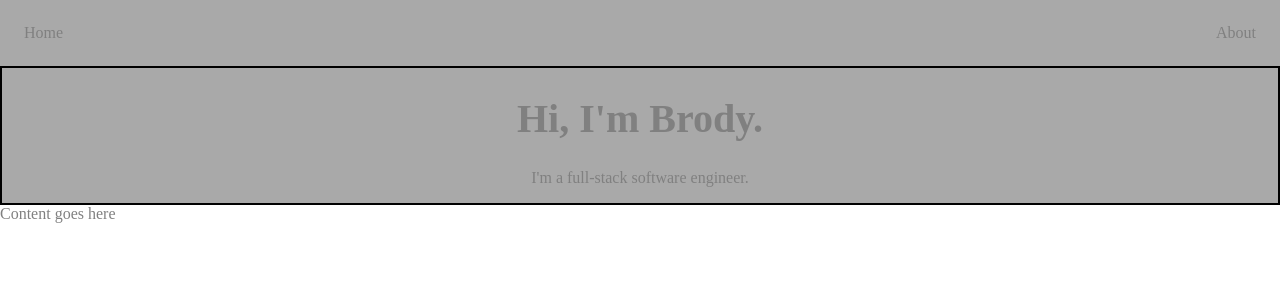
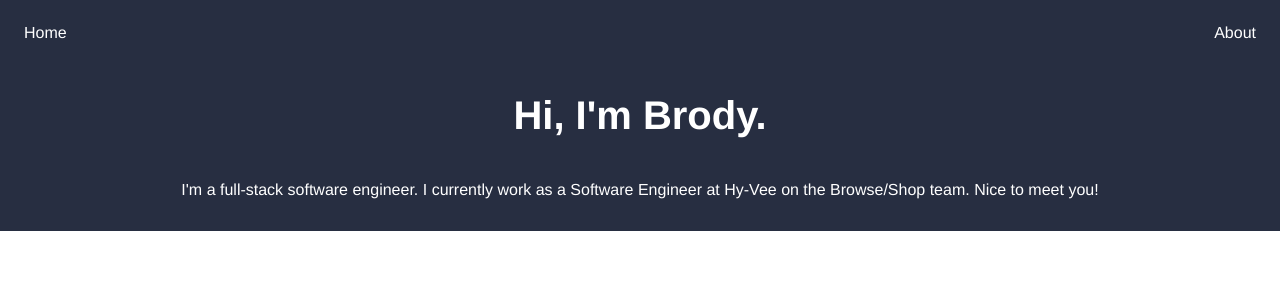
Before and after one commit to brodyd795/personal-site, a Next.js app: page / in a window 1280 px wide. Shown: the top 300 px of the page. Built offline with nearby package versions, Linux system fonts and the light colour scheme.

Commit message:
Finish up barebones header

```diff
--- a/components/header.tsx
+++ b/components/header.tsx
@@ -4,7 +4,7 @@ import styled from 'styled-components';
 import Link from 'next/link';
 
 const StyledHeader = styled.div`
-    background-color: darkgray;
+    background-color: #272e41;
 `;
 
 const StyledTopBar = styled.div`
@@ -14,7 +14,6 @@ const StyledTopBar = styled.div`
 `;
 
 const StyledHero = styled.div`
-    border: 2px solid black;
 `;
 
 const StyledLink = styled.a`
@@ -33,6 +32,7 @@ const StyledH1 = styled.h1`
 
 const StyledDescription = styled.p`
     text-align: center;
+    padding: 16px 32px 32px;
 `;
 
 interface IHeaderProps {
--- a/pages/_app.tsx
+++ b/pages/_app.tsx
@@ -7,8 +7,9 @@ interface IProps {
 
 const GlobalStyle = createGlobalStyle`
   body {
-    color: grey;
+    color: white;
     margin: 0;
+    font-family: Helvetica, sans-serif;
   }
 
   #__next {
--- a/pages/about.tsx
+++ b/pages/about.tsx
@@ -3,7 +3,7 @@ import React from 'react';
 import {Container} from '../components/container';
 
 const About = () => (
-    <Container headerText='About' subHeaderText='some subHeader text...'>
+    <Container headerText={'About'} subHeaderText={'A bit more about me...'}>
         <main>
             <div>All about me!</div>
         </main>
--- a/pages/index.tsx
+++ b/pages/index.tsx
@@ -2,8 +2,11 @@ import React from 'react';
 
 import {Container} from '../components/container';
 
+const headerText = 'Hi, I\'m Brody.';
+const subHeaderText = 'I\'m a full-stack software engineer. I currently work as a Software Engineer at Hy-Vee on the Browse/Shop team. Nice to meet you!';
+
 const Home = () => (
-    <Container headerText={"Hi, I'm Brody."} subHeaderText={"I'm a full-stack software engineer."}>
+    <Container headerText={headerText} subHeaderText={subHeaderText}>
         <main>
             <div>Content goes here</div>
         </main>
```
Also changed, not shown: .eslintrc.json.
